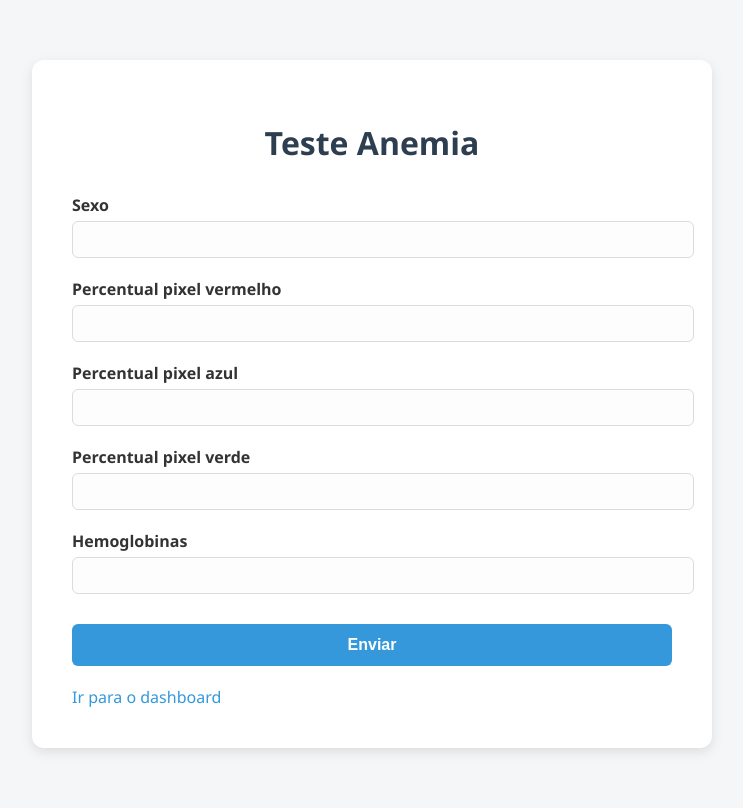
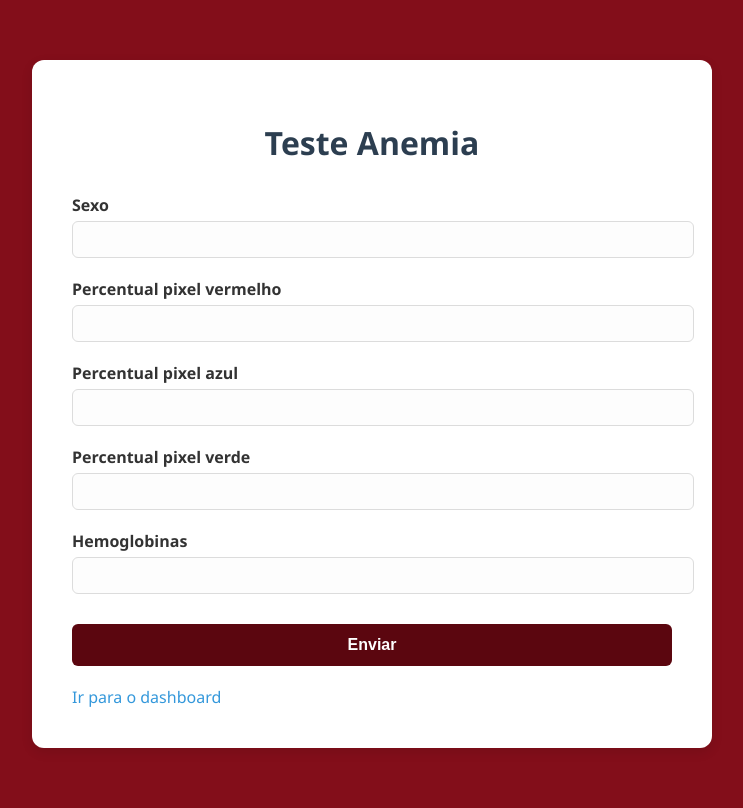
Before and after one commit to Beatriiz-Cavalcante/front-anemia, a Flask app: page / in a window 1280 px wide. Shown: the whole page, without its empty margins (268-1011 px from the left). Run offline with Flask 3, Linux system fonts and the light colour scheme.

Commit message:
Atualização estilo

```diff
--- a/static/style.css
+++ b/static/style.css
@@ -1,7 +1,6 @@
-
 body {
     font-family: 'Segoe UI', Tahoma, Geneva, Verdana, sans-serif;
-    background: #f4f6f8;
+    background: #830E1A;
     color: #333;
     margin: 0;
     padding: 0;
@@ -47,7 +46,7 @@ button, .back-button {
     width: 100%;
     padding: 12px;
     margin-top: 30px;
-    background-color: #3498db;
+    background-color: #5B060F ;
     color: white;
     border: none;
     border-radius: 6px;
@@ -60,7 +59,7 @@ button, .back-button {
 }
 
 button:hover, .back-button:hover {
-    background-color: #2980b9;
+    background-color: #49030a;
 }
 
 a {
```
